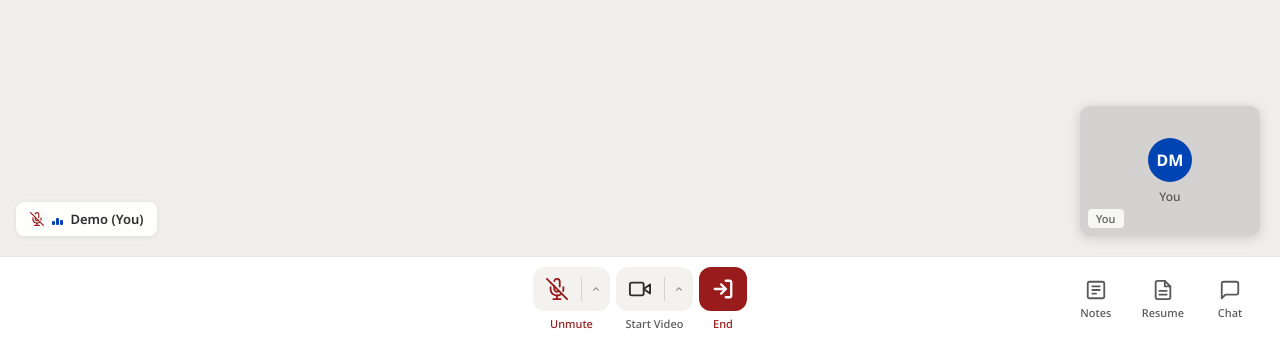
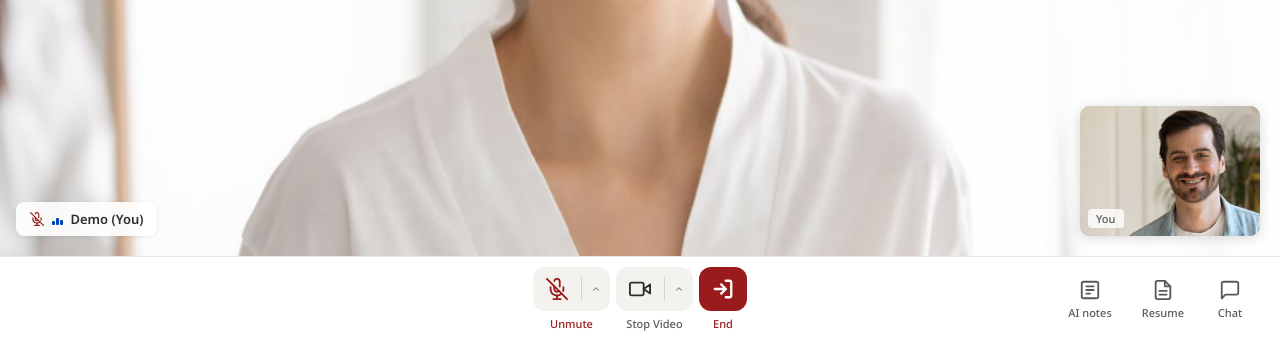
Before and after one commit to scottjobagent/jobfairx-demo, a plain HTML site: page verizon/interview.html in a window 1280 px wide. Shown: the part 459-800 px from the top of the page. Drawn offline with Linux system fonts and the light colour scheme.

Commit message:
Verizon demo: real faces, AI notes and smoother panels in the interview room
From Scott's Loom (green light). The video interview room now shows the candidate as a real person on camera and the interviewer's own window as a real person (photos from the live JobFairX site's cleared event-type portraits, made-up demo names; each candidate gets a face to match the name). Notes is now AI notes: its panel just says AI is taking notes, and an "AI is taking notes" label sits beside the timer. Side panels slide in with the video as it narrows, so nothing jumps. The camera starts on (Stop Video) and switches your window to your initials.

Co-Authored-By: Claude Opus 5.5 <noreply@anthropic.com>

```diff
--- a/verizon/interview.html
+++ b/verizon/interview.html
@@ -234,6 +234,33 @@ body { font-family: 'Noto Sans', -apple-system, BlinkMacSystemFont, sans-serif;
 .call-feedback-submit { background: #0044B3; border: none; color: #fff; }
 .call-feedback-submit:hover { background: #003399; }
 </style>
+
+<style id="verizon-demo-interview-room">
+/* Scott, November 20, 2026: real faces, AI notes, panels that slide in with the video */
+.iv-video-area{overflow:hidden}
+.iv-face{position:absolute;inset:0;width:100%;height:100%;object-fit:cover;object-position:50% 32%;display:block}
+.iv-candidate-video.has-face .iv-candidate-placeholder{display:none}
+.iv-pip.has-face .iv-pip-placeholder{display:none}
+.iv-pip.has-face.cam-off .iv-face{display:none}
+.iv-pip.has-face.cam-off .iv-pip-placeholder{display:flex}
+.iv-pip .iv-face{object-position:50% 30%}
+.iv-pip-you{z-index:1}
+.vz-cam-off .iv-center-icon-area{color:#991b1b}
+.vz-cam-off .iv-center-label{color:#991b1b}
+/* the timer sits on the picture, so it gets the same white tag as the names */
+.iv-floating-timer{background:rgba(255,255,255,.9);backdrop-filter:blur(8px);padding:7px 14px;border-radius:8px;gap:8px}
+.iv-ai-on{display:inline-flex;align-items:center;gap:6px;padding-left:10px;margin-left:2px;border-left:1px solid #d4d2d0;font-weight:600;color:#2d2d2d}
+.iv-ai-on svg{width:14px;height:14px;color:#0044B3}
+/* panels slide in with the video as it narrows (the video already moves over 0.3 s) */
+.iv-side-panel{display:flex;transform:translateX(100%);visibility:hidden;transition:transform .3s ease,visibility 0s linear .3s}
+.iv-side-panel.open{display:flex;transform:none;visibility:visible;transition:transform .3s ease,visibility 0s linear 0s}
+/* AI notes: the panel says AI is taking notes; the typing box is not used */
+#notesPanel .notes-info,#notesPanel .notes-editor,#notesPanel #notesAutosave{display:none!important}
+.ai-notes-status{display:flex;gap:12px;align-items:flex-start;margin:20px;padding:16px;border:1px solid #e4e2e0;border-radius:12px;background:#fff}
+.ai-notes-status .ai-dot{flex:none;width:10px;height:10px;border-radius:50%;background:#16A34A;margin-top:6px;box-shadow:0 0 0 4px rgba(22,163,74,.15)}
+.ai-notes-status b{display:block;font-size:15px;color:#2d2d2d}
+.ai-notes-status p{margin:4px 0 0;font-size:14px;line-height:1.5;color:#595959}
+</style>
 </head>
 <body>
 
@@ -254,6 +281,7 @@ body { font-family: 'Noto Sans', -apple-system, BlinkMacSystemFont, sans-serif;
       <div class="iv-floating-timer">
         <span class="iv-timer-dot"></span>
         <span id="timerDisplay">00:00</span>
+        <span class="iv-ai-on"><svg viewBox="0 0 24 24" fill="none" stroke="currentColor" stroke-width="2" stroke-linecap="round" stroke-linejoin="round" aria-hidden="true"><path d="M12 3l1.8 4.7L18.5 9.5l-4.7 1.8L12 16l-1.8-4.7L5.5 9.5l4.7-1.8z"/><path d="M19 15l.7 1.8 1.8.7-1.8.7L19 20l-.7-1.8-1.8-.7 1.8-.7z"/></svg>AI is taking notes</span>
       </div>
 
       <!-- Candidate video area -->
@@ -288,10 +316,11 @@ body { font-family: 'Noto Sans', -apple-system, BlinkMacSystemFont, sans-serif;
     <!-- ═══ NOTES PANEL ═══ -->
     <div class="iv-side-panel" id="notesPanel">
       <div class="iv-panel-header">
-        <h3><svg viewBox="0 0 24 24" fill="none" stroke="currentColor" stroke-width="2" stroke-linecap="round" stroke-linejoin="round"><rect x="3" y="3" width="18" height="18" rx="2"/><line x1="8" y1="8" x2="16" y2="8"/><line x1="8" y1="12" x2="16" y2="12"/><line x1="8" y1="16" x2="12" y2="16"/></svg> Notes</h3>
+        <h3><svg viewBox="0 0 24 24" fill="none" stroke="currentColor" stroke-width="2" stroke-linecap="round" stroke-linejoin="round"><rect x="3" y="3" width="18" height="18" rx="2"/><line x1="8" y1="8" x2="16" y2="8"/><line x1="8" y1="12" x2="16" y2="12"/><line x1="8" y1="16" x2="12" y2="16"/></svg> AI notes</h3>
         <button class="iv-panel-close" onclick="closePanel()">&times;</button>
       </div>
       <div class="iv-panel-body" style="display:flex;flex-direction:column;">
+        <div class="ai-notes-status" role="status"><span class="ai-dot"></span><div><b>AI is taking notes</b><p>Notes and a summary will be ready after the interview.</p></div></div>
         <div class="notes-info">
           <p><svg viewBox="0 0 24 24" fill="none" stroke="currentColor" stroke-width="2" stroke-linecap="round" stroke-linejoin="round"><rect x="3" y="11" width="18" height="11" rx="2" ry="2"/><path d="M7 11V7a5 5 0 0110 0v4"/></svg> Your interview notes are never visible to candidates.</p>
           <p><svg viewBox="0 0 24 24" fill="none" stroke="currentColor" stroke-width="2" stroke-linecap="round" stroke-linejoin="round"><rect x="9" y="9" width="13" height="13" rx="2"/><path d="M5 15H4a2 2 0 01-2-2V4a2 2 0 012-2h9a2 2 0 012 2v1"/></svg> Notes will be included with this candidate's information after the interview.</p>
@@ -412,7 +441,7 @@ body { font-family: 'Noto Sans', -apple-system, BlinkMacSystemFont, sans-serif;
       </div>
     </div>
     <div class="iv-toolbar-right">
-      <button class="iv-tool-btn" onclick="togglePanel('notes')" id="notesPanelBtn"><svg viewBox="0 0 24 24" fill="none" stroke="currentColor" stroke-width="2" stroke-linecap="round" stroke-linejoin="round"><rect x="3" y="3" width="18" height="18" rx="2"/><line x1="8" y1="8" x2="16" y2="8"/><line x1="8" y1="12" x2="16" y2="12"/><line x1="8" y1="16" x2="12" y2="16"/></svg> Notes</button>
+      <button class="iv-tool-btn" onclick="togglePanel('notes')" id="notesPanelBtn"><svg viewBox="0 0 24 24" fill="none" stroke="currentColor" stroke-width="2" stroke-linecap="round" stroke-linejoin="round"><rect x="3" y="3" width="18" height="18" rx="2"/><line x1="8" y1="8" x2="16" y2="8"/><line x1="8" y1="12" x2="16" y2="12"/><line x1="8" y1="16" x2="12" y2="16"/></svg> AI notes</button>
       <button class="iv-tool-btn" onclick="togglePanel('resume')" id="resumePanelBtn"><svg viewBox="0 0 24 24" fill="none" stroke="currentColor" stroke-width="2" stroke-linecap="round" stroke-linejoin="round"><path d="M14 2H6a2 2 0 00-2 2v16a2 2 0 002 2h12a2 2 0 002-2V8z"/><polyline points="14 2 14 8 20 8"/><line x1="16" y1="13" x2="8" y2="13"/><line x1="16" y1="17" x2="8" y2="17"/></svg> Resume</button>
       <button class="iv-tool-btn" onclick="togglePanel('chat')" id="chatPanelBtn"><svg viewBox="0 0 24 24" fill="none" stroke="currentColor" stroke-width="2" stroke-linecap="round" stroke-linejoin="round"><path d="M21 15a2 2 0 01-2 2H7l-4 4V5a2 2 0 012-2h14a2 2 0 012 2z"/></svg> Chat</button>
     </div>
@@ -701,5 +730,50 @@ document.getElementById('recModal').addEventListener('click', function(e) {
   });
 })();
 </script>
+
+<script id="verizon-demo-faces">
+/* Scott, November 20, 2026: real faces in the interview room (photos from the live JobFairX site,
+   made-up demo names), AI notes, and the camera button. */
+(function(){
+  var W = ['iv-face-w1.jpg', 'iv-face-w2.jpg'], M = ['iv-face-m1.jpg', 'iv-face-m2.jpg'];
+  var PICK = { 'Sarah Mitchell': W[0], 'Sofia Martinez': W[1], 'Priya Patel': W[0],
+               'James Cooper': M[0], 'Derek Washington': M[1], 'Marcus Johnson': M[0] };
+  var WOMEN = ['Aisha','Keisha','Maya','Olivia','Priya','Rachel','Sarah','Sofia','Tamara','Zoe'];
+  var MEN = ['Andy','Bilal','Carlos','Daniel','David','Dayo','Derek','James','Jonathan','Marcus','Michael','Nathan','Ryan','Tyler'];
+  function face(name) {
+    if (PICK[name]) return PICK[name];
+    var first = name.split(' ')[0], set = WOMEN.indexOf(first) >= 0 ? W : (MEN.indexOf(first) >= 0 ? M : null);
+    if (!set) return null;
+    var h = 0; for (var i = 0; i < name.length; i++) h = (h * 31 + name.charCodeAt(i)) % 997;
+    return set[h % set.length];
+  }
+  var name = (new URLSearchParams(location.search)).get('candidate') || 'Aisha Rahman';
+  var src = face(name);
+  var box = document.querySelector('.iv-candidate-video');
+  if (src && box) {
+    var img = new Image(); img.className = 'iv-face'; img.alt = name + ' on camera'; img.src = src;
+    box.insertBefore(img, box.firstChild); box.classList.add('has-face');
+  }
+  var pip = document.querySelector('.iv-pip');
+  if (pip) {
+    var me = new Image(); me.className = 'iv-face'; me.alt = 'Your camera'; me.src = 'iv-you.jpg';
+    pip.insertBefore(me, pip.firstChild); pip.classList.add('has-face');
+  }
+  /* the camera starts on: the button says Stop Video and switches your window to your initials */
+  var cam = [].filter.call(document.querySelectorAll('.iv-center-wrap'), function(w){
+    var l = w.querySelector('.iv-center-label'); return l && /Video$/.test(l.textContent.trim());
+  })[0];
+  if (cam && pip) {
+    var label = cam.querySelector('.iv-center-label');
+    label.textContent = 'Stop Video';
+    cam.addEventListener('click', function(ev){
+      if (ev.target.closest('.iv-center-caret-area')) return;
+      var off = pip.classList.toggle('cam-off');
+      label.textContent = off ? 'Start Video' : 'Stop Video';
+      cam.classList.toggle('vz-cam-off', off);
+    });
+  }
+})();
+</script>
 </body>
 </html>
```
Also changed, not shown: verizon/iv-face-m1.jpg (added), verizon/iv-face-m2.jpg (added), verizon/iv-face-w1.jpg (added), verizon/iv-face-w2.jpg (added), verizon/iv-you.jpg (added).
